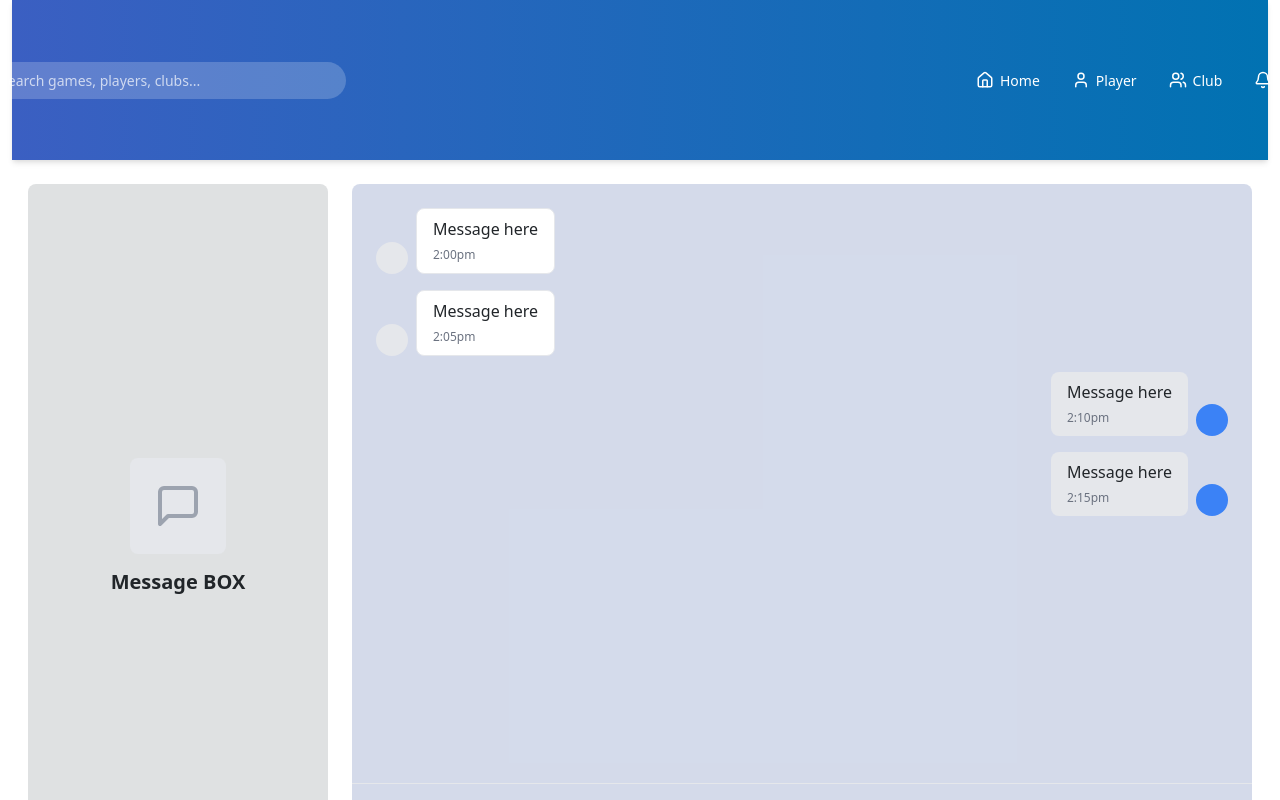
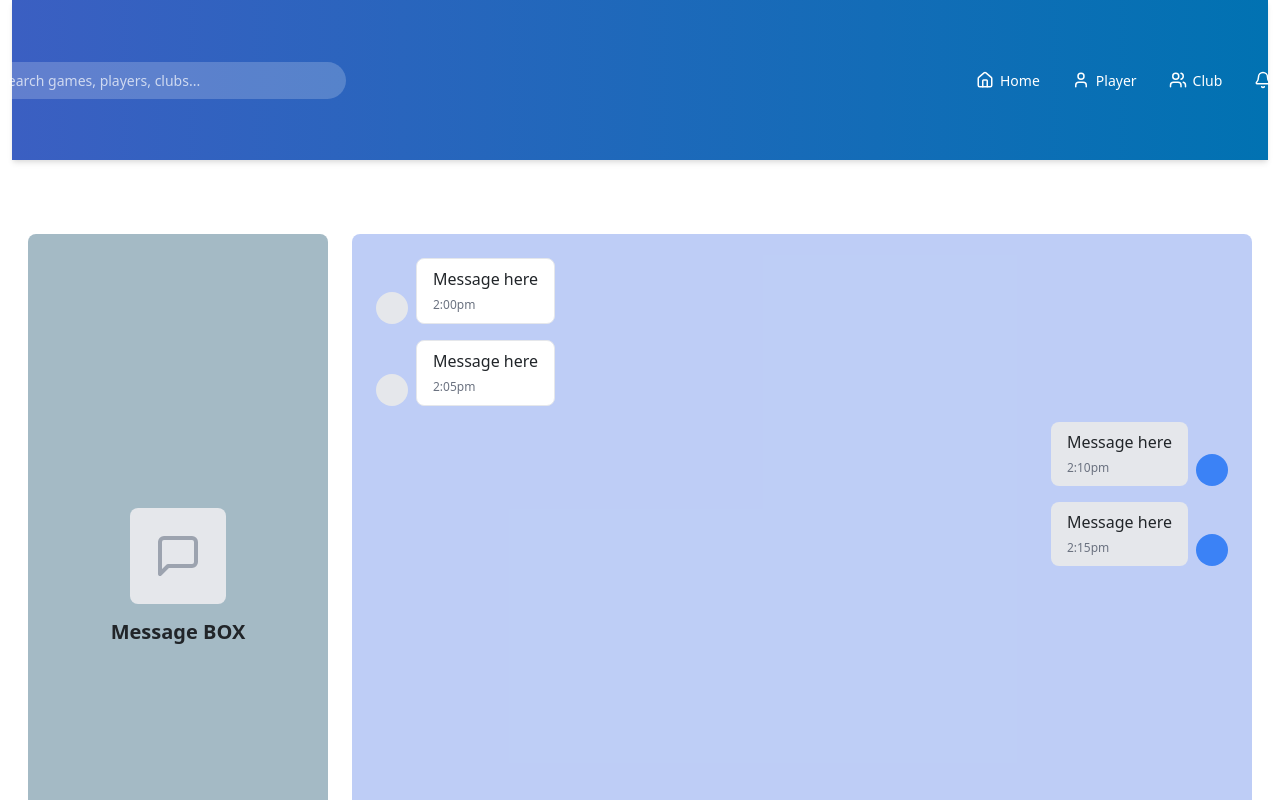
Before and after one commit to Nisith99/SDGP-GameSphere, a React (Vite) app in the folder frontend/: page /message in a window 1280 px wide. Shown: the top 800 px of the page. Built offline with nearby package versions, Linux system fonts and the light colour scheme.

Commit message:
code update

```diff
--- a/frontend/src/App.jsx
+++ b/frontend/src/App.jsx
@@ -15,9 +15,9 @@ function App() {
   return (
    <BrowserRouter>
    <Routes>
-    <Route path = '/' element = {<Signup/>}></Route>
+    <Route path='/' element = {<Landing/>}></Route>
+    <Route path = '/signup' element = {<Signup/>}></Route>
     <Route path='/login' element = {<Login/>}></Route>
-    <Route path='/landing' element = {<Landing/>}/>
     <Route path='/Notifications' element={<Notification/>}></Route>
     <Route path='/message' element={<Message/>}> </Route>
     <Route path="/home" element= {<Home/>}></Route>
--- a/frontend/src/Components/Notifications.css
+++ b/frontend/src/Components/Notifications.css
@@ -4,6 +4,7 @@
     flex-direction: column;
     align-items: center;
     background-color: #f8f9fa;
+
   }
 
   .filters {
--- a/frontend/src/Components/footer.jsx
+++ b/frontend/src/Components/footer.jsx
@@ -130,7 +130,6 @@ export const Footer = () => {
         {/* Bottom section with copyright */}
         <div className="bottom-section">
           <p className="copyright-text">
-            &copy; {new Date().getFullYear()} Gamesphere. All rights reserved.
           </p>
         </div>
       </div>
--- a/frontend/src/components/Notifications.jsx
+++ b/frontend/src/components/Notifications.jsx
@@ -2,6 +2,7 @@ import Navbar from "../Components/Navbar";
 import { useState } from "react";
 import { Bell, Users, CheckCircle, MessageCircle, Flag } from "lucide-react";
 import "./Notifications.css";
+import { Footer } from "../Components/footer";
 
 const notificationsData = [
   { id: 1, type: "trial", message: "You have been invited for a trial at XYZ Club.", time: "30m", unread: true },
@@ -58,6 +59,7 @@ const Notifications = () => {
           <p className="no-notifications">No notifications found.</p>
         )}
       </div>
+      <Footer />
     </div>
   );
 };
--- a/frontend/src/pages/Message/Message.css
+++ b/frontend/src/pages/Message/Message.css
@@ -8,7 +8,7 @@
 /* Main Content Styles */
 .main-content {
     max-width: 80rem;
-    margin: 0 auto;
+    margin: 50px auto -300px auto;
     padding: 1.5rem 1rem;
     display: grid;
     grid-template-columns: 300px 1fr;
@@ -18,7 +18,7 @@
 
 /* Sidebar Styles */
 .sidebar {
-    background-color: rgb(223, 225, 226);
+    background-color: rgb(164, 186, 197);
     border-radius: 0.5rem;
     padding: 1.5rem;
     height: calc(100vh - 8rem);
@@ -55,7 +55,7 @@
 
 /* Chat Area Styles */
 .chat-area {
-    background-color: rgba(180, 191, 219, 0.568);
+    background-color: rgba(181, 199, 245, 0.877);
     border-radius: 0.5rem;
     display: flex;
     flex-direction: column;
--- a/frontend/src/pages/Message/Message.jsx
+++ b/frontend/src/pages/Message/Message.jsx
@@ -2,6 +2,7 @@ import Navbar from "../../Components/Navbar";
 import React, { useState } from 'react';
 import { FiSearch, FiHome, FiMessageSquare, FiBell, FiUser, FiSend } from 'react-icons/fi';
 import './Message.css';
+import { Footer } from "../../Components/footer";
 
 const Message = () => {
     const [messages, setMessages] = useState([
@@ -88,6 +89,7 @@ const Message = () => {
                     </form>
                 </div>
             </main>
+            <Footer />
         </div>
     );
 };
--- a/frontend/src/pages/PlayerList/PlayerListView.css
+++ b/frontend/src/pages/PlayerList/PlayerListView.css
@@ -3,7 +3,7 @@
 .PlayerList-container {
   background-color: rgb(255, 255, 255);
     min-height: 100vh;
-    padding-bottom: 80px;
+
   }
 
   .topScorerSection {
--- a/frontend/src/pages/PlayerList/PlayerListView.jsx
+++ b/frontend/src/pages/PlayerList/PlayerListView.jsx
@@ -3,6 +3,7 @@ import React from "react";
 import { Heart } from "lucide-react";
 import { useNavigate } from "react-router-dom";
 import "./PlayerListView.css";
+import { Footer } from "../../Components/footer";
 
 const players = [
   {
@@ -203,6 +204,7 @@ const PlayerListView = () => {
           </div>
         ))}
       </div>
+      <Footer />
     </div>
   );
 };
--- a/frontend/src/pages/Profile/Profile.css
+++ b/frontend/src/pages/Profile/Profile.css
@@ -6,8 +6,8 @@
   }
 
   .club-logo {
-    width: 150px;
-    height: 150px;
+    width: 300px;
+    height: 300px;
     object-fit: contain;
     margin: 0 auto;
   }
--- a/frontend/src/pages/Profile/Profile.jsx
+++ b/frontend/src/pages/Profile/Profile.jsx
@@ -1,3 +1,4 @@
+import Navbar from "../../Components/Navbar";
 import React, { useState } from "react";
 import {
   MessageSquare,
@@ -106,6 +107,7 @@ export const Profile = ({
 
   return (
     <>
+    <Navbar />
       <div className="profile-container">
         <div className="relative">
           <img
```
